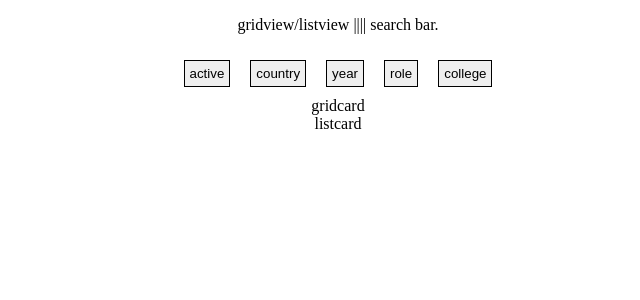
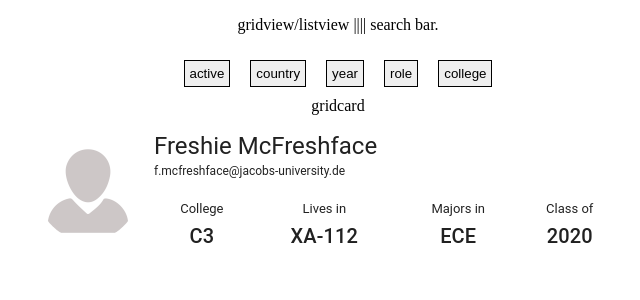
Before and after one commit to techclubjacobs/app, a React (Create React App) app in the folder people/: page / in a window 1280 px wide. Shown: the top 300 px of the page, without its empty margins (302-942 px from the left). Built offline with nearby package versions, Linux system fonts and the light colour scheme.

Commit message:
first implementation of the list card

```diff
--- a/people/package.json
+++ b/people/package.json
@@ -3,6 +3,7 @@
   "version": "0.1.0",
   "private": true,
   "dependencies": {
+    "@material-ui/core": "^3.9.3",
     "@types/jest": "24.0.9",
     "@types/node": "11.10.4",
     "@types/react": "^16.8.6",
--- a/people/src/components/ListCard.tsx
+++ b/people/src/components/ListCard.tsx
@@ -1,9 +1,85 @@
+import { Avatar, List, ListItem, ListItemAvatar, ListItemText, Table, TableBody, TableCell, TableHead, TableRow, Typography } from "@material-ui/core";
 import React, { Component } from "react";
+
+const tableStyle = {
+  width: "100%",
+};
+
+const listStyle = {
+  margin: "0 auto",
+  width: "50%",
+};
+
+const noBorder = {
+  border: "none",
+  padding: 0,
+};
+
+const avatarStyle = {
+  height: "100px",
+  width: "100px",
+};
 
 class ListCard extends Component<{}, {}> {
   public render() {
     return (
-        <span>listcard</span>
+      <List style={listStyle}>
+        <ListItem alignItems="center">
+          <ListItemAvatar>
+            <Avatar alt="Avatar" src="default_profile.gif" style={avatarStyle} />
+          </ListItemAvatar>
+
+          <ListItemText
+            primaryTypographyProps={{ variant: "h5" }}
+            primary="Freshie McFreshface"
+            secondary={
+              <React.Fragment>
+                <Typography
+                    component="span"
+                    variant="caption"
+                    color="textPrimary"
+                    style={{ marginBottom:20 }}>
+                      f.mcfreshface@jacobs-university.de
+                </Typography>
+
+                <Table style={tableStyle}>
+                  <TableBody>
+                    <TableRow>
+                      <TableCell style={noBorder} align="center">
+                        College <br/>
+                        <Typography variant="h6">
+                          C3
+                        </Typography>
+                      </TableCell>
+
+                      <TableCell style={noBorder} align="center">
+                        Lives in <br/>
+                        <Typography variant="h6">
+                          XA-112
+                        </Typography>
+                      </TableCell>
+
+                      <TableCell style={noBorder} align="center">
+                        Majors in <br/>
+                        <Typography variant="h6">
+                          ECE
+                        </Typography>
+                      </TableCell>
+
+                      <TableCell style={noBorder} align="center">
+                        Class of <br/>
+                        <Typography variant="h6">
+                          2020
+                        </Typography>
+                      </TableCell>
+                    </TableRow>
+                  </TableBody>
+                </Table>
+              </React.Fragment>
+            }
+            />
+        </ListItem>
+      </List>
     );
   }
 }
```
Also changed, not shown: people/public/default_profile.gif (added), 1 other file (tests, documents, lock files or other folders).
